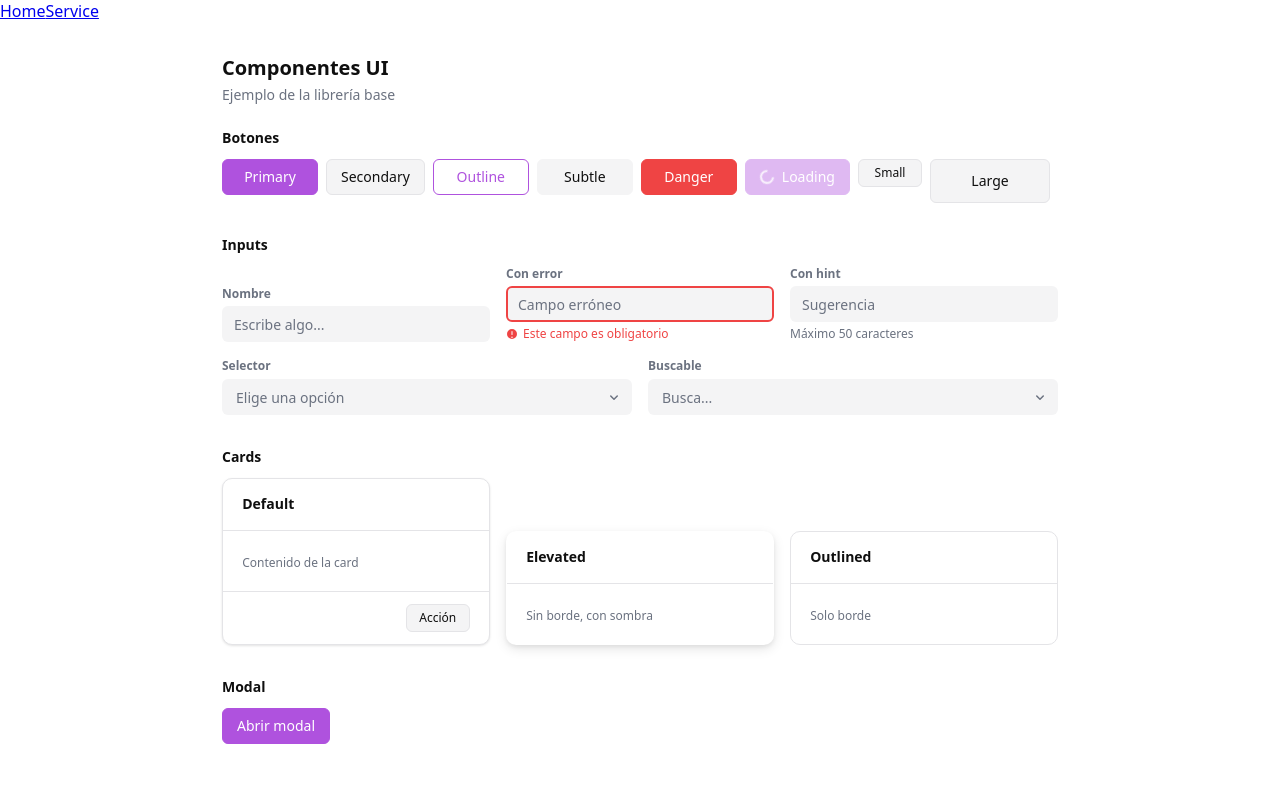
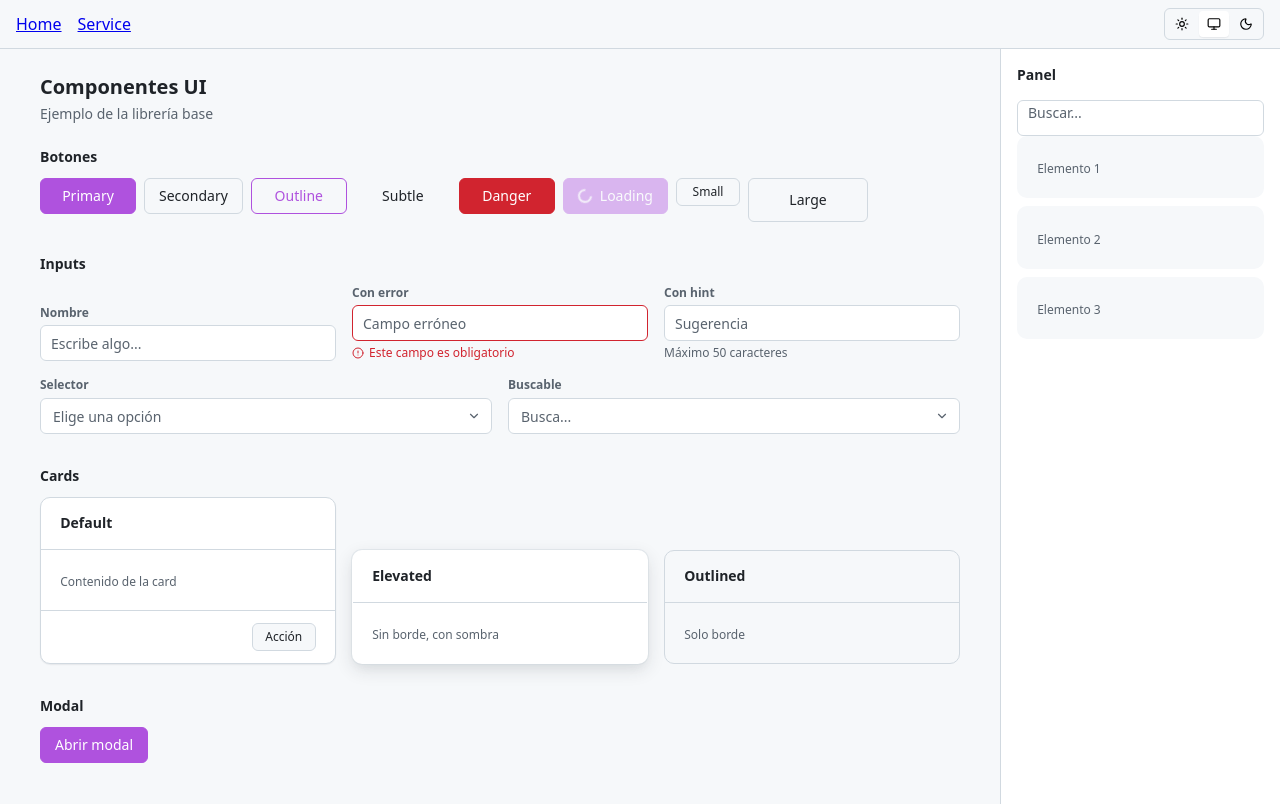
Before and after one commit to towerforge/dock-sight, a React app in the folder frontend/: page / in a window 1280 px wide. Built offline with nearby package versions, Linux system fonts and the light colour scheme.

Commit message:
feat: improve UI layout and expand component options

```diff
--- a/frontend/package.json
+++ b/frontend/package.json
@@ -10,6 +10,7 @@
     "preview": "vite preview"
   },
   "dependencies": {
+    "lucide-react": "^1.7.0",
     "react": "^19.2.4",
     "react-dom": "^19.2.4",
     "react-router-dom": "^7.13.2"
--- /dev/null
+++ b/frontend/src/components/ui/index.ts
@@ -0,0 +1,9 @@
+export { Button } from "./button"
+export { Page } from "./page"
+export { Input } from "./input"
+export { Select } from "./select"
+export { Card, CardHeader, CardBody, CardFooter } from "./card"
+export { Grid, Col } from "./grid"
+export { Text } from "./text"
+export { Modal } from "./modal"
+export { ThemeToggle } from "./theme-toggle"
--- a/frontend/src/components/ui/input.tsx
+++ b/frontend/src/components/ui/input.tsx
@@ -1,3 +1,4 @@
+import { AlertCircle } from "lucide-react"
 import styles from "@/css/ui/input.module.css"
 
 interface Props extends React.InputHTMLAttributes<HTMLInputElement> {
@@ -49,9 +50,7 @@ export function Input({
 
             {error && (
                 <span className={`${styles.message} ${styles.errorMsg}`}>
-                    <svg className={styles.messageIcon} width="12" height="12" viewBox="0 0 12 12" fill="currentColor">
-                        <path d="M6 1a5 5 0 1 1 0 10A5 5 0 0 1 6 1Zm0 7.5a.75.75 0 1 0 0 1.5.75.75 0 0 0 0-1.5ZM6 3a.5.5 0 0 0-.5.5v3a.5.5 0 0 0 1 0v-3A.5.5 0 0 0 6 3Z"/>
-                    </svg>
+                    <AlertCircle size={12} className={styles.messageIcon} />
                     {error}
                 </span>
             )}
--- a/frontend/src/components/ui/modal.tsx
+++ b/frontend/src/components/ui/modal.tsx
@@ -1,5 +1,6 @@
 import { useEffect } from "react"
 import { createPortal } from "react-dom"
+import { X } from "lucide-react"
 import styles from "@/css/ui/modal.module.css"
 
 interface Props {
@@ -33,7 +34,7 @@ export function Modal({ open, onClose, title, children }: Props) {
             <div className={styles.panel}>
                 <div className={styles.header}>
                     <span className={styles.title}>{title}</span>
-                    <button type="button" className={styles.close} onClick={onClose} aria-label="Cerrar">✕</button>
+                    <button type="button" className={styles.close} onClick={onClose} aria-label="Cerrar"><X size={16} /></button>
                 </div>
                 <div className={styles.body}>
                     {children}
--- /dev/null
+++ b/frontend/src/components/ui/page.tsx
@@ -0,0 +1,22 @@
+type Size = 1 | 2 | 3 | 4
+
+const PADDING: Record<Size, string> = {
+    1: "12px 16px",
+    2: "24px 20px",
+    3: "40px 32px",
+    4: "64px 48px",
+}
+
+interface Props {
+    children: React.ReactNode
+    maxWidth?: number | "full"
+    size?: Size
+}
+
+export function Page({ children, maxWidth = 960, size = 2 }: Props) {
+    const style: React.CSSProperties = {
+        padding: PADDING[size],
+        ...(maxWidth !== "full" && { maxWidth, margin: "0 auto" }),
+    }
+    return <div style={style}>{children}</div>
+}
--- a/frontend/src/components/ui/select.tsx
+++ b/frontend/src/components/ui/select.tsx
@@ -1,5 +1,6 @@
 import { useEffect, useRef, useState } from "react"
 import { createPortal } from "react-dom"
+import { AlertCircle, ChevronDown } from "lucide-react"
 import styles from "@/css/ui/select.module.css"
 
 interface Option {
@@ -199,9 +200,7 @@ export function Select({
                     {selectedOption ? selectedOption.label : (placeholder ?? "")}
                 </span>
                 <span className={`${styles.arrow} ${open ? styles.arrowOpen : ""}`}>
-                    <svg width="12" height="12" viewBox="0 0 12 12" fill="currentColor">
-                        <path d="M2.22 4.47a.75.75 0 0 1 1.06 0L6 7.19l2.72-2.72a.75.75 0 1 1 1.06 1.06L6.53 8.78a.75.75 0 0 1-1.06 0L2.22 5.53a.75.75 0 0 1 0-1.06Z"/>
-                    </svg>
+                    <ChevronDown size={14} />
                 </span>
             </div>
 
@@ -209,9 +208,7 @@ export function Select({
 
             {error && (
                 <span className={`${styles.message} ${styles.errorMsg}`}>
-                    <svg width="12" height="12" viewBox="0 0 12 12" fill="currentColor">
-                        <path d="M6 1a5 5 0 1 1 0 10A5 5 0 0 1 6 1Zm0 7.5a.75.75 0 1 0 0 1.5.75.75 0 0 0 0-1.5ZM6 3a.5.5 0 0 0-.5.5v3a.5.5 0 0 0 1 0v-3A.5.5 0 0 0 6 3Z"/>
-                    </svg>
+                    <AlertCircle size={12} />
                     {error}
                 </span>
             )}
--- /dev/null
+++ b/frontend/src/components/ui/theme-toggle.tsx
@@ -0,0 +1,29 @@
+import { Sun, Monitor, Moon } from "lucide-react"
+import { useTheme, type Theme } from "@/hooks/useTheme"
+import styles from "@/css/ui/theme-toggle.module.css"
+
+const OPTIONS: { value: Theme; icon: React.ReactNode }[] = [
+    { value: "light",  icon: <Sun size={14} /> },
+    { value: "system", icon: <Monitor size={14} /> },
+    { value: "dark",   icon: <Moon size={14} /> },
+]
+
+export function ThemeToggle() {
+    const { theme, setTheme } = useTheme()
+
+    return (
+        <div className={styles.root}>
+            {OPTIONS.map(opt => (
+                <button
+                    key={opt.value}
+                    className={`${styles.btn} ${theme === opt.value ? styles.active : ""}`}
+                    onClick={() => setTheme(opt.value)}
+                    aria-label={opt.value}
+                    title={opt.value}
+                >
+                    {opt.icon}
+                </button>
+            ))}
+        </div>
+    )
+}
--- a/frontend/src/css/ui/input.module.css
+++ b/frontend/src/css/ui/input.module.css
@@ -15,17 +15,18 @@
     display: flex;
     align-items: center;
     height: 36px;
-    background-color: var(--fill-1);
+    background-color: var(--layer-1);
     border-radius: var(--radius-1);
-    border: 2px solid transparent;
-    transition: background 0.1s, border-color 0.15s;
+    border: 1px solid var(--stroke-1);
+    transition: border-color 0.15s, box-shadow 0.15s;
 }
 
-.control:hover { background-color: var(--state-1); }
+.control:hover { border-color: var(--text-3); }
 
 .control:focus-within {
-    background-color: var(--layer-1);
     border-color: var(--accent);
+    box-shadow: 0 0 0 3px var(--accent-bg);
+    outline: none;
 }
 
 .input {
--- a/frontend/src/css/ui/select.module.css
+++ b/frontend/src/css/ui/select.module.css
@@ -15,16 +15,16 @@
     display: flex;
     align-items: center;
     height: 36px;
-    background-color: var(--fill-1);
+    background-color: var(--layer-1);
     border-radius: var(--radius-1);
-    border: 2px solid transparent;
-    transition: background 0.1s, border-color 0.15s;
+    border: 1px solid var(--stroke-1);
+    transition: border-color 0.15s, box-shadow 0.15s;
     cursor: pointer;
     user-select: none;
 }
 
-.control:hover  { background-color: var(--state-1); }
-.controlOpen    { background-color: var(--layer-1); border-color: var(--accent); }
+.control:hover  { border-color: var(--text-3); }
+.controlOpen    { border-color: var(--accent); box-shadow: 0 0 0 3px var(--accent-bg); }
 
 .value {
     flex: 1;
--- /dev/null
+++ b/frontend/src/css/ui/theme-toggle.module.css
@@ -0,0 +1,29 @@
+.root {
+    display: inline-flex;
+    background: var(--fill-1);
+    border: 1px solid var(--stroke-1);
+    border-radius: var(--radius-1);
+    padding: 2px;
+    gap: 2px;
+}
+
+.btn {
+    display: flex;
+    align-items: center;
+    justify-content: center;
+    width: 30px;
+    height: 26px;
+    border: none;
+    background: transparent;
+    border-radius: calc(var(--radius-1) - 2px);
+    cursor: pointer;
+    font-size: 14px;
+    transition: background 0.15s;
+}
+
+.btn:hover { background: var(--state-2); }
+
+.active {
+    background: var(--layer-1);
+    box-shadow: var(--shadow-1);
+}
--- /dev/null
+++ b/frontend/src/hooks/useTheme.ts
@@ -0,0 +1,31 @@
+import { useEffect, useState } from "react"
+
+export type Theme = "system" | "light" | "dark"
+
+const STORAGE_KEY = "theme"
+
+function applyTheme(theme: Theme) {
+    const root = document.documentElement
+    if (theme === "system") {
+        root.removeAttribute("data-theme")
+    } else {
+        root.setAttribute("data-theme", theme)
+    }
+}
+
+export function useTheme() {
+    const [theme, setThemeState] = useState<Theme>(() => {
+        return (localStorage.getItem(STORAGE_KEY) as Theme) ?? "system"
+    })
+
+    useEffect(() => {
+        applyTheme(theme)
+    }, [theme])
+
+    function setTheme(next: Theme) {
+        localStorage.setItem(STORAGE_KEY, next)
+        setThemeState(next)
+    }
+
+    return { theme, setTheme }
+}
--- a/frontend/src/index.css
+++ b/frontend/src/index.css
@@ -1,81 +1,103 @@
 *, *::before, *::after { box-sizing: border-box; }
-body { margin: 0; }
+body { margin: 0; background: var(--layer-2); color: var(--text-1); }
 
+/* ── Light ──────────────────────────────────────────── */
 :root {
-  /* Accent */
   --accent:   #AF52DE;
   --accent-2: #9e3fcf;
   --accent-3: #8d2ebf;
   --accent-bg: rgba(175, 82, 222, 0.08);
 
-  /* Text */
-  --text-1: #0f0f0f;
-  --text-2: #6b7280;
-  --text-3: #9ca3af;
+  --text-1: #1f2328;
+  --text-2: #59636e;
+  --text-3: #818b98;
   --text-on-accent: #fff;
 
-  /* Fill */
-  --fill-1: #f4f4f5;
-  --fill-2: #e4e4e7;
+  --fill-1: #f6f8fa;
+  --fill-2: #eff2f5;
 
-  /* Layers */
   --layer-1: #ffffff;
-  --layer-2: #f9f9fb;
+  --layer-2: #f6f8fa;
 
-  /* Strokes */
-  --stroke-1: #e4e4e7;
-  --stroke-2: #aa3bff;
+  --stroke-1: #d1d9e0;
+  --stroke-2: #AF52DE;
 
-  /* States */
-  --state-1: rgba(0, 0, 0, 0.04);
-  --state-2: rgba(0, 0, 0, 0.08);
+  --state-1: #eff2f5;
+  --state-2: #e6eaef;
 
-  /* Danger */
-  --color-danger: #ef4444;
+  --color-danger: #d1242f;
 
-  /* Radius */
   --radius-1: 6px;
   --radius-2: 10px;
 
-  /* Shadows */
-  --shadow-1: 0 1px 3px rgba(0, 0, 0, 0.08), 0 1px 2px rgba(0, 0, 0, 0.04);
-  --shadow-2: 0 4px 12px rgba(0, 0, 0, 0.1), 0 2px 4px rgba(0, 0, 0, 0.06);
+  --shadow-1: 0 1px 1px 0 rgba(31, 35, 40, 0.04), 0 1px 2px 0 rgba(31, 35, 40, 0.03);
+  --shadow-2: 0 0 0 1px #d1d9e080, 0 6px 12px -3px rgba(37, 41, 46, 0.04), 0 6px 18px 0 rgba(37, 41, 46, 0.12);
 
-  /* Spacing */
   --space-1: 4px;
   --space-2: 8px;
   --space-3: 12px;
   --space-4: 16px;
 
-  /* Typography */
   --font-family: system-ui, 'Segoe UI', Roboto, sans-serif;
   font-family: var(--font-family);
 }
 
+/* ── Dark (sistema) ─────────────────────────────────── */
 @media (prefers-color-scheme: dark) {
-  :root {
+  :root:not([data-theme="light"]) {
     --accent:   #BF5AF2;
     --accent-2: #af3ee8;
     --accent-3: #9d2ed3;
     --accent-bg: rgba(191, 90, 242, 0.12);
 
-    --text-1: #f3f4f6;
-    --text-2: #9ca3af;
-    --text-3: #6b7280;
+    --text-1: #e6edf3;
+    --text-2: #7d8590;
+    --text-3: #484f58;
 
-    --fill-1: #27272a;
-    --fill-2: #3f3f46;
+    --fill-1: #21262d;
+    --fill-2: #30363d;
 
-    --layer-1: #1c1c1e;
-    --layer-2: #27272a;
+    --layer-1: #161b22;
+    --layer-2: #0d1117;
 
-    --stroke-1: #3f3f46;
-    --stroke-2: #c084fc;
+    --stroke-1: #30363d;
+    --stroke-2: #BF5AF2;
 
-    --state-1: rgba(255, 255, 255, 0.05);
-    --state-2: rgba(255, 255, 255, 0.1);
+    --state-1: rgba(177, 186, 196, 0.08);
+    --state-2: rgba(177, 186, 196, 0.16);
 
-    --shadow-1: 0 1px 3px rgba(0, 0, 0, 0.3), 0 1px 2px rgba(0, 0, 0, 0.2);
-    --shadow-2: 0 4px 12px rgba(0, 0, 0, 0.4), 0 2px 4px rgba(0, 0, 0, 0.2);
+    --color-danger: #f85149;
+
+    --shadow-1: 0 1px 1px 0 rgba(0, 0, 0, 0.4), 0 1px 2px 0 rgba(0, 0, 0, 0.3);
+    --shadow-2: 0 0 0 1px #30363d, 0 6px 12px -3px rgba(0, 0, 0, 0.4), 0 6px 18px 0 rgba(0, 0, 0, 0.5);
   }
 }
+
+/* ── Dark (manual) ──────────────────────────────────── */
+[data-theme="dark"] {
+  --accent:   #BF5AF2;
+  --accent-2: #af3ee8;
+  --accent-3: #9d2ed3;
+  --accent-bg: rgba(191, 90, 242, 0.12);
+
+  --text-1: #e6edf3;
+  --text-2: #7d8590;
+  --text-3: #484f58;
+
+  --fill-1: #21262d;
+  --fill-2: #30363d;
+
+  --layer-1: #161b22;
+  --layer-2: #0d1117;
+
+  --stroke-1: #30363d;
+  --stroke-2: #BF5AF2;
+
+  --state-1: rgba(177, 186, 196, 0.08);
+  --state-2: rgba(177, 186, 196, 0.16);
+
+  --color-danger: #f85149;
+
+  --shadow-1: 0 1px 1px 0 rgba(0, 0, 0, 0.4), 0 1px 2px 0 rgba(0, 0, 0, 0.3);
+  --shadow-2: 0 0 0 1px #30363d, 0 6px 12px -3px rgba(0, 0, 0, 0.4), 0 6px 18px 0 rgba(0, 0, 0, 0.5);
+}
--- a/frontend/src/layouts/MainLayout/index.tsx
+++ b/frontend/src/layouts/MainLayout/index.tsx
@@ -1,11 +1,15 @@
 import { NavLink, Outlet } from 'react-router-dom'
+import { ThemeToggle } from '@/components/ui'
 
 export default function MainLayout() {
   return (
     <>
-      <nav>
+      <nav style={{ display: 'flex', alignItems: 'center', gap: 16, padding: '8px 16px', borderBottom: '1px solid var(--stroke-1)' }}>
         <NavLink to="/">Home</NavLink>
         <NavLink to="/service">Service</NavLink>
+        <div style={{ marginLeft: 'auto' }}>
+          <ThemeToggle />
+        </div>
       </nav>
       <main>
         <Outlet />
--- /dev/null
+++ b/frontend/src/layouts/SidebarLayout/SidebarLayout.module.css
@@ -0,0 +1,20 @@
+.root {
+    display: flex;
+    align-items: flex-start;
+    gap: 0;
+    min-height: calc(100vh - 45px);
+}
+
+.content {
+    flex: 1;
+    min-width: 0;
+}
+
+.sidebar {
+    width: 280px;
+    flex-shrink: 0;
+    border-left: 1px solid var(--stroke-1);
+    background: var(--layer-1);
+    min-height: calc(100vh - 45px);
+    padding: 16px;
+}
--- /dev/null
+++ b/frontend/src/layouts/SidebarLayout/index.tsx
@@ -0,0 +1,15 @@
+import styles from "./SidebarLayout.module.css"
+
+interface Props {
+    children: React.ReactNode
+    sidebar: React.ReactNode
+}
+
+export function SidebarLayout({ children, sidebar }: Props) {
+    return (
+        <div className={styles.root}>
+            <div className={styles.content}>{children}</div>
+            <aside className={styles.sidebar}>{sidebar}</aside>
+        </div>
+    )
+}
--- a/frontend/src/pages/Home/index.tsx
+++ b/frontend/src/pages/Home/index.tsx
@@ -1,11 +1,6 @@
 import { useState } from "react"
-import { Button } from "@/components/ui/button"
-import { Input } from "@/components/ui/input"
-import { Select } from "@/components/ui/select"
-import { Card, CardHeader, CardBody, CardFooter } from "@/components/ui/card"
-import { Grid, Col } from "@/components/ui/grid"
-import { Text } from "@/components/ui/text"
-import { Modal } from "@/components/ui/modal"
+import { SidebarLayout } from "@/layouts/SidebarLayout"
+import { Button, Input, Select, Card, CardHeader, CardBody, CardFooter, Grid, Col, Text, Modal, Page } from "@/components/ui"
 
 const OPTIONS = [
     { value: "1", label: "Opción 1" },
@@ -13,11 +8,30 @@ const OPTIONS = [
     { value: "3", label: "Opción 3" },
 ]
 
+function HomeSidebar() {
+    return (
+        <>
+            <Text variant="title" style={{ fontSize: 14, marginBottom: 16 }}>Panel</Text>
+            <Input placeholder="Buscar..." style={{ marginBottom: 12 }} />
+            <Card variant="filled" style={{ marginBottom: 8 }}>
+                <CardBody><Text variant="caption">Elemento 1</Text></CardBody>
+            </Card>
+            <Card variant="filled" style={{ marginBottom: 8 }}>
+                <CardBody><Text variant="caption">Elemento 2</Text></CardBody>
+            </Card>
+            <Card variant="filled">
+                <CardBody><Text variant="caption">Elemento 3</Text></CardBody>
+            </Card>
+        </>
+    )
+}
+
 export default function Home() {
     const [modal, setModal] = useState(false)
 
     return (
-        <div style={{ padding: 32, maxWidth: 900, margin: "0 auto" }}>
+        <SidebarLayout sidebar={<HomeSidebar />}>
+            <Page>
                 <Text variant="title">Componentes UI</Text>
                 <Text variant="subtitle">Ejemplo de la librería base</Text>
 
@@ -90,6 +104,7 @@ export default function Home() {
                         <Button variant={1} onClick={() => setModal(false)}>Confirmar</Button>
                     </div>
                 </Modal>
-        </div>
+            </Page>
+        </SidebarLayout>
     )
 }
```
Also changed, not shown: frontend/src/pages/Service/index.tsx (+7 -1 lines), frontend/pnpm-lock.yaml. Lines whose indentation alone changed are shown as unchanged.
